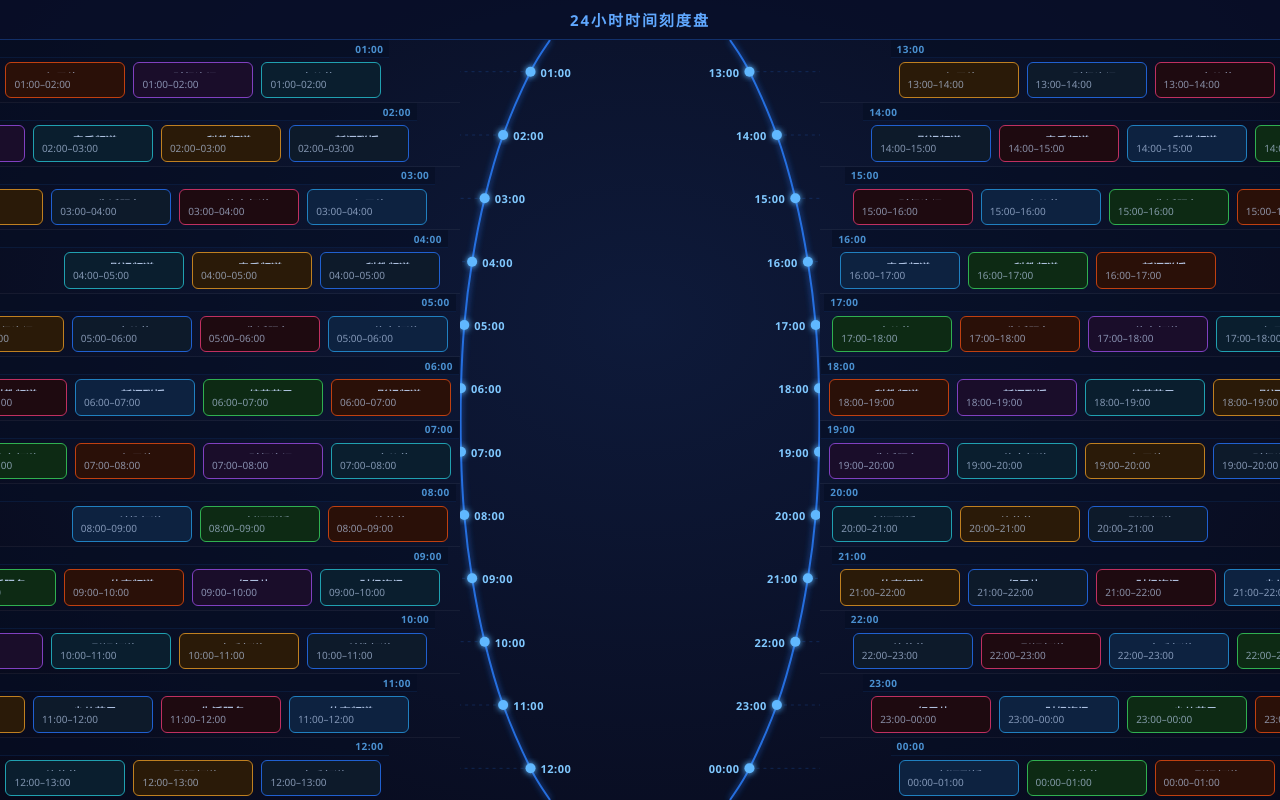
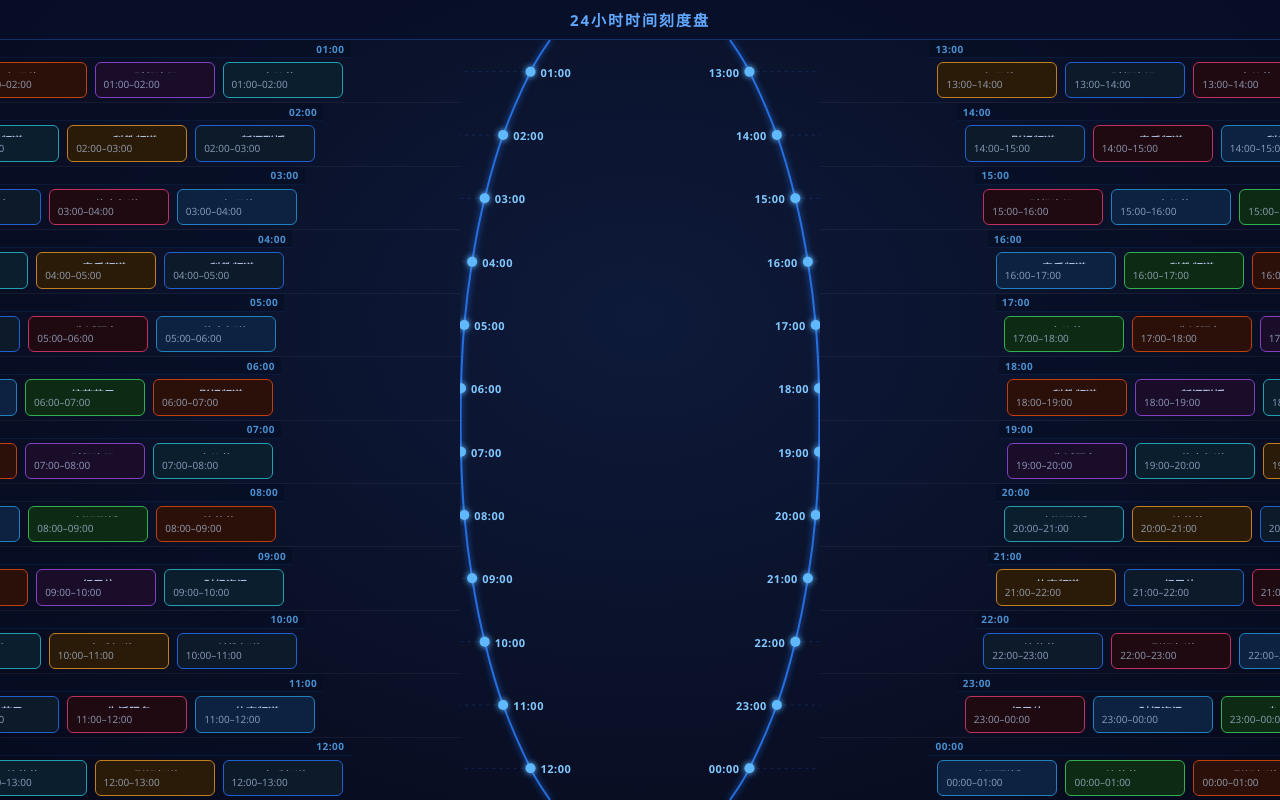
Before and after one commit to paleMelody/testFrontend, a Vue app: page / in a window 1280 px wide. Built offline with nearby package versions, Linux system fonts and the light colour scheme.

Commit message:
fix: reverse arc indent direction for (( )) alignment — rows now follow arc concave side
Co-authored-by: paleMelody <86844627+paleMelody@users.noreply.github.com>

```diff
--- a/src/views/Page1.vue
+++ b/src/views/Page1.vue
@@ -24,15 +24,15 @@ function goTo(hour) {
 const leftArcRef  = ref(null)
 const rightArcRef = ref(null)
 
-// Left list: indent from the RIGHT by the arc dot's cx value (rawX)
-const leftIndents = computed(() =>
-  (leftArcRef.value?.marks ?? []).map(m => m.cx)
+// Left list: padding-right = W - cx  (large at middle → narrow rows there → ( shape on right edge)
+const leftIndents = computed(() => {
+  const w = leftArcRef.value?.panelW ?? 180
+  return (leftArcRef.value?.marks ?? []).map(m => w - m.cx)
+})
+// Right list: padding-left = cx  (cx = W - rawX, large at middle → narrow rows there → ) shape on left edge)
+const rightIndents = computed(() =>
+  (rightArcRef.value?.marks ?? []).map(m => m.cx)
 )
-// Right list: indent from the LEFT by (panelW - cx) = rawX for right arc
-const rightIndents = computed(() => {
-  const w = rightArcRef.value?.panelW ?? 180
-  return (rightArcRef.value?.marks ?? []).map(m => w - m.cx)
-})
 </script>
 
 <template>
--- a/src/views/Page2.vue
+++ b/src/views/Page2.vue
@@ -49,15 +49,15 @@ const bgHoursRight = [4, 5, 6, 7]
 const bgLeftArcRef  = ref(null)
 const bgRightArcRef = ref(null)
 
-// Left list rows: indent from RIGHT by rawX (= cx on left arc)
-const leftIndents = computed(() =>
-  (bgLeftArcRef.value?.marks ?? []).map(m => m.cx)
+// Left list rows: padding-right = W - cx  (large at middle → ( shape on right edge)
+const leftIndents = computed(() => {
+  const w = bgLeftArcRef.value?.panelW ?? 180
+  return (bgLeftArcRef.value?.marks ?? []).map(m => w - m.cx)
+})
+// Right list rows: padding-left = cx  (cx = W - rawX, large at middle → ) shape on left edge)
+const rightIndents = computed(() =>
+  (bgRightArcRef.value?.marks ?? []).map(m => m.cx)
 )
-// Right list rows: indent from LEFT by rawX (= panelW - cx on right arc)
-const rightIndents = computed(() => {
-  const w = bgRightArcRef.value?.panelW ?? 180
-  return (bgRightArcRef.value?.marks ?? []).map(m => w - m.cx)
-})
 
 // Debounce timestamp – plain variable, intentionally non-reactive
 let lastScrollTime = 0
```
